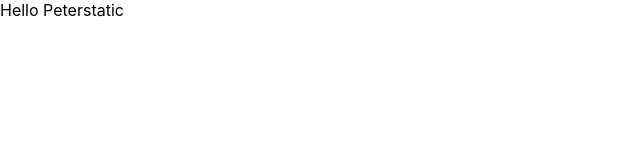
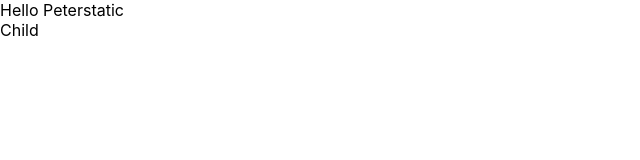
Before and after one commit to helloworld121/react-sample, a React (Create React App) app: page / in a window 1280 px wide. Shown: the top 160 px of the page, without its empty margins (0-640 px from the left). Built offline with nearby package versions, Linux system fonts and the light colour scheme.

Commit message:
add child element

```diff
--- a/src/App.js
+++ b/src/App.js
@@ -1,6 +1,7 @@
 import logo from './logo.svg';
 import './App.css';
 import {useState, useEffect} from 'react';
+import Item from './Item';
 
 const App = () => {
   // setName triggers re-rendering => like change detection => there is no other possibility
@@ -19,7 +20,14 @@ const App = () => {
 
 
   // JSX => "{}" => activates JavaScript
-  return <div>Hello {name + 'static'}</div>
+  // to don't blow the DOM we can use the wrapping tag "<></>"
+  // "<></>" is equal to "<React.Fragment></React.Fragment>" it is an alias
+  return (
+      <>
+        <div>Hello {name + 'static'}</div>
+        <Item />
+      </>
+  );
 }
 
 export default App;
--- /dev/null
+++ b/src/Item.js
@@ -0,0 +1,6 @@
+
+const Item = () => {
+    return <div>Child</div>;
+};
+
+export default Item;
```
